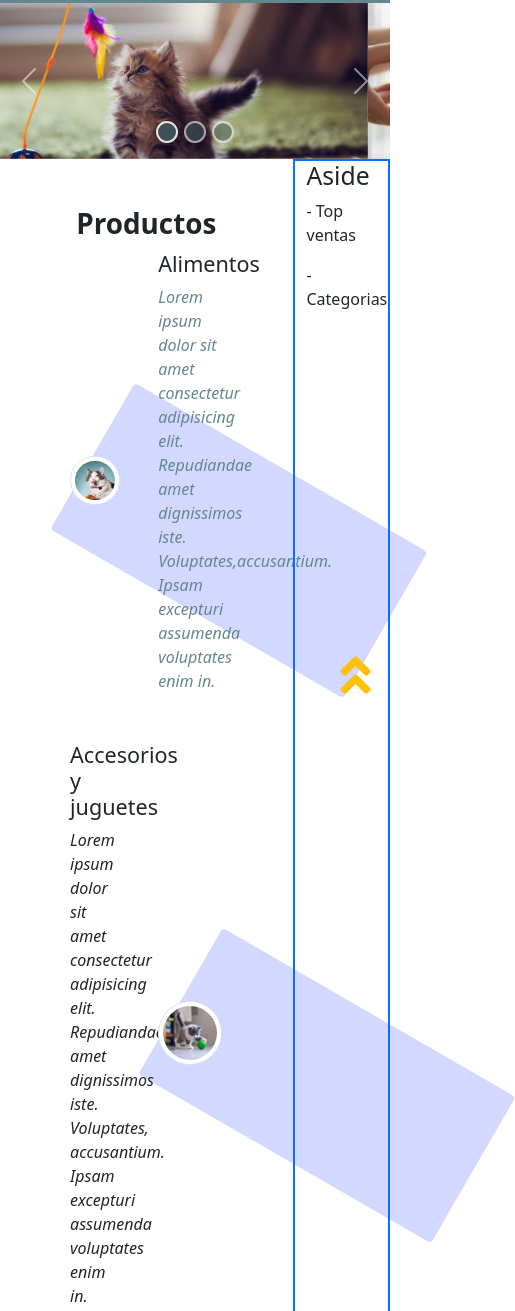
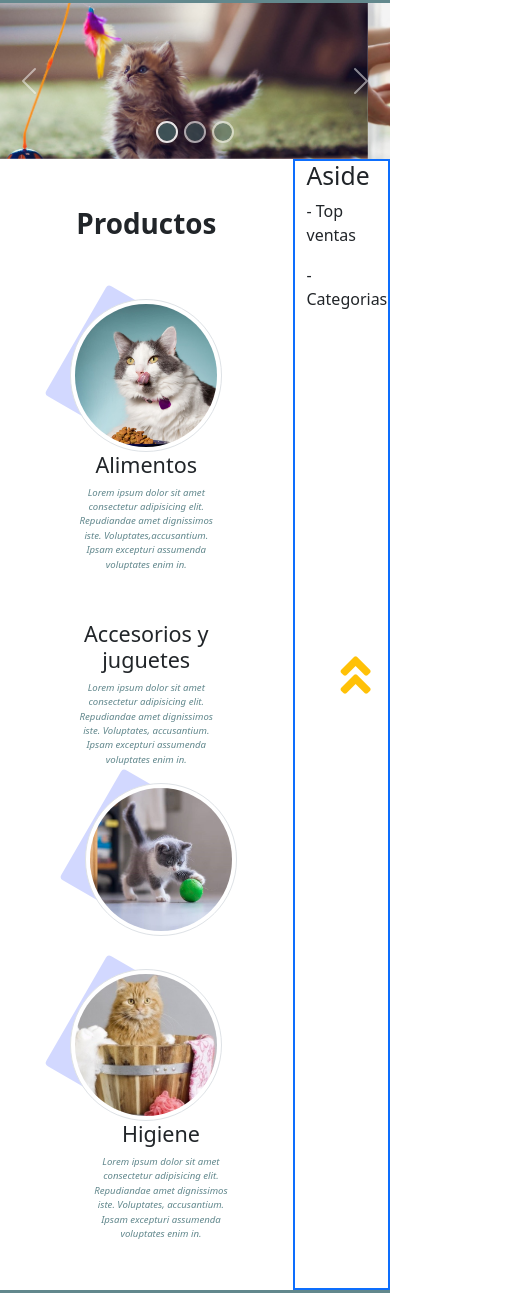
Before and after one commit to arabootcamp/TiendaMascotas, a plain HTML site: page index.html in a window 390 px wide. Shown: the part 103-1414 px from the top of the page, 515 px wide, since content can reach past the window. Drawn offline with nearby package versions, Linux system fonts and the light colour scheme.

Commit message:
cambios en div productos

```diff
--- a/assets/css/sass/pages/_index.scss
+++ b/assets/css/sass/pages/_index.scss
@@ -16,19 +16,22 @@
     z-index: -1;
   }
 
+  @media (max-width: 576px) {
+    &__box {
+      width: 11vh;
+      height: 15vh;
+      }
+    }
+
   &__img {
     width: 50vh;
     position: relative;
     z-index: 0;
   }
-  @media (min-width: 767.98px) {
-    .productos____description {
-      font-size: 2rem;
-    }
-  }
-  @media (max-width: 767.98px) {
-    .productos____description {
-      font-size: 0.5rem;
+
+@media (max-width: 576px) {
+  &__p {
+      font-size: 0.6rem;
     }
   }
 }
--- a/index.html
+++ b/index.html
@@ -20,7 +20,6 @@
 </head>
 
 <body>
-
     <!--Section RRSS-->
     <section id="rrss" class="py-2">
         <div class="container d-flex justify-content-center align-items-center">
@@ -140,27 +139,27 @@
             <div class="col-9">
                 <section class="productos">
                     <div class="container">
-                        <h1 class="fw-bold text-center pt-5">Productos</h1>
+                        <h1 class="fw-bold text-center py-5">Productos</h1>
                         <article class="productos__alimentos">
                             <div class="row productos__row">
-                                <div class="col-5">
+                                <div class="col-md-5 col-12">
                                     <div class="productos__box rounded"></div>
                                     <img src="assets/img/eat.png" class="productos__img img-fluid img-thumbnail rounded-circle"
                                         alt="Alimentos">
                                 </div>
-                                <div class="col-6 offset-1">
+                                <div class="col-md-5 col-12 text-center">
                                     <h4>Alimentos</h4>
-                                    <p class="productos__description fst-italic text-success">Lorem ipsum dolor sit amet consectetur adipisicing elit. Repudiandae amet dignissimos iste. Voluptates,accusantium. Ipsam excepturi assumenda voluptates enim in.</p>
+                                    <p class="productos__p fst-italic text-success">Lorem ipsum dolor sit amet consectetur adipisicing elit. Repudiandae amet dignissimos iste. Voluptates,accusantium. Ipsam excepturi assumenda voluptates enim in.</p>
                                 </div>
                             </div>
                         </article>
                         <article class="productos__alimentos">
                             <div class="row productos__row">
-                                <div class="col-5">
+                                <div class="col-md-5 col-12 text-center">
                                     <h4>Accesorios y juguetes</h4>
-                                    <p class="fst-italic">Lorem ipsum dolor sit amet consectetur adipisicing elit. Repudiandae amet dignissimos iste. Voluptates, accusantium. Ipsam excepturi assumenda voluptates enim in.</p>
+                                    <p class="productos__p fst-italic text-success">Lorem ipsum dolor sit amet consectetur adipisicing elit. Repudiandae amet dignissimos iste. Voluptates, accusantium. Ipsam excepturi assumenda voluptates enim in.</p>
                                 </div>
-                                <div class="col-6 offset-1">
+                                <div class="col-md-6 offset-1 col-12">
                                     <div class="productos__box rounded"></div>
                                     <img src="assets/img/play.png" class="productos__img img-fluid img-thumbnail rounded-circle"
                                         alt="Accesorios y juguetes">
@@ -169,14 +168,14 @@
                         </article>
                         <article class="productos__alimentos">
                             <div class="row productos__row">
-                                <div class="col-5">
+                                <div class="col-md-5 col-12">
                                     <div class="productos__box rounded"></div>
                                     <img src="assets/img/clean.png" class="productos__img img-fluid img-thumbnail rounded-circle"
                                         alt="Limpieza">
                                 </div>
-                                <div class="col-6 offset-1">
+                                <div class="col-md-6 offset-1 col-12 text-center">
                                     <h4>Higiene</h4>
-                                    <p class="fst-italic">Lorem ipsum dolor sit amet consectetur adipisicing elit. Repudiandae amet
+                                    <p class="productos__p fst-italic text-success">Lorem ipsum dolor sit amet consectetur adipisicing elit. Repudiandae amet
                                         dignissimos iste. Voluptates,
                                         accusantium. Ipsam excepturi assumenda voluptates enim in.</p>
                                 </div>
```
Also changed, not shown: assets/css/style.css, 1 other file.
